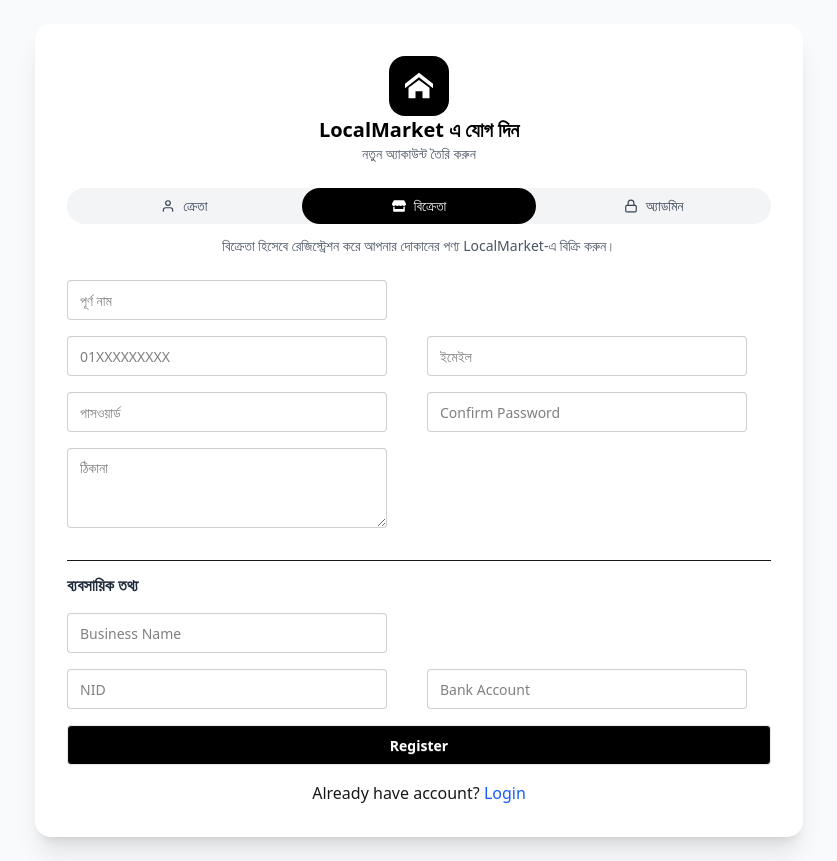
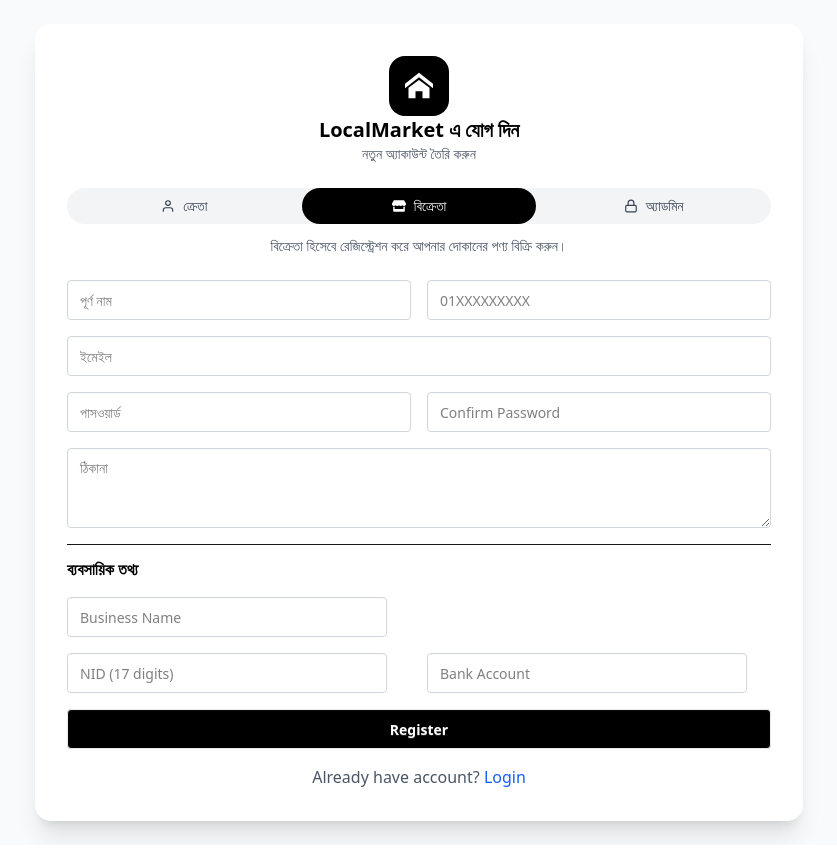
Before and after one commit to devsamin/Local-Market-Frontend, a React (Vite) app: page /register in a window 1280 px wide. Both pictures are taken after a click on the button "বিক্রেতা". Shown: the whole page, without its empty margins (221-1058 px from the left). Built offline with nearby package versions, Linux system fonts and the light colour scheme.

Commit message:
update rt

```diff
--- a/src/Pages/Authentications/RegisterPage.jsx
+++ b/src/Pages/Authentications/RegisterPage.jsx
@@ -481,7 +481,6 @@
 // };
 
 // export default RegisterPage;
-
 import React, { useContext, useState } from "react";
 import { useForm } from "react-hook-form";
 import axios from "axios";
@@ -573,15 +572,14 @@
   const roleDescription = {
     buyer:
       "ক্রেতা হিসেবে রেজিস্ট্রেশন করে স্থানীয় বিক্রেতাদের কাছ থেকে পণ্য কিনুন।",
-    seller:
-      "বিক্রেতা হিসেবে রেজিস্ট্রেশন করে আপনার দোকানের পণ্য LocalMarket-এ বিক্রি করুন।",
+    seller: "বিক্রেতা হিসেবে রেজিস্ট্রেশন করে আপনার দোকানের পণ্য বিক্রি করুন।",
     admin: "অ্যাডমিন রেজিস্ট্রেশন শুধুমাত্র অনুমোদিত ব্যক্তিদের জন্য।",
   };
 
   return (
     <div className="min-h-screen flex items-center justify-center bg-gray-50 px-3 py-6">
       <Helmet>
-        <title>রেজিস্টার পৃষ্ঠা | LocalMarket</title>
+        <title>রেজিস্টার | LocalMarket</title>
       </Helmet>
 
       <div className="bg-white shadow-xl rounded-2xl w-full max-w-3xl p-8">
@@ -599,21 +597,19 @@
         {/* Role Selector */}
         <div className="flex bg-gray-100 rounded-full mb-3 text-sm font-medium">
           {[
-            { key: "buyer", label: "ক্রেতা" },
-            { key: "seller", label: "বিক্রেতা" },
-            { key: "admin", label: "অ্যাডমিন" },
+            { key: "buyer", label: "ক্রেতা", icon: <FiUser /> },
+            { key: "seller", label: "বিক্রেতা", icon: <FaStore /> },
+            { key: "admin", label: "অ্যাডমিন", icon: <FiLock /> },
           ].map((tab) => (
             <button
               key={tab.key}
               type="button"
-              className={`flex-1 flex items-center justify-center gap-2 py-2 rounded-full transition ${
+              onClick={() => setRole(tab.key)}
+              className={`flex-1 flex items-center justify-center gap-2 py-2 rounded-full ${
                 role === tab.key ? "bg-black text-white" : "text-gray-700"
               }`}
-              onClick={() => setRole(tab.key)}
             >
-              {tab.key === "buyer" && <FiUser />}
-              {tab.key === "seller" && <FaStore />}
-              {tab.key === "admin" && <FiLock />}
+              {tab.icon}
               {tab.label}
             </button>
           ))}
@@ -623,105 +619,118 @@
           {roleDescription[role]}
         </div>
 
-        {/* Form */}
+        {/* FORM */}
         <form
           onSubmit={handleSubmit(onSubmit)}
           className="grid grid-cols-2 gap-4"
         >
           {/* Full Name */}
+          <div>
             <input
               {...register("fullName", { required: "পূর্ণ নাম লিখুন" })}
               placeholder="পূর্ণ নাম"
-            className="input input-bordered col-span-2 bg-white text-black"
+              className="input input-bordered w-full h-10 bg-white text-black border border-gray-300"
             />
+            {errors.fullName && (
+              <p className="text-red-600 text-sm">{errors.fullName.message}</p>
+            )}
+          </div>
 
           {/* Phone */}
+          <div>
             <input
-            {...register("phone", { required: "মোবাইল নাম্বার দিন" })}
+              {...register("phone", {
+                required: "মোবাইল নাম্বার দিন",
+              })}
               placeholder="01XXXXXXXXX"
-            className="input input-bordered bg-white text-black"
+              className="input input-bordered w-full h-10 bg-white text-black border border-gray-300"
             />
+          </div>
 
           {/* Email */}
+          <div className="col-span-2">
             <input
               {...register("email", { required: "ইমেইল দিন" })}
               placeholder="ইমেইল"
-            className="input input-bordered bg-white text-black"
+              className="input input-bordered w-full h-10 bg-white text-black border border-gray-300"
             />
+          </div>
 
           {/* Password */}
+          <div>
             <input
               {...register("password", {
                 required: "পাসওয়ার্ড দিন",
-              minLength: { value: 6, message: "কমপক্ষে ৬ অক্ষর" },
+                minLength: {
+                  value: 6,
+                  message: "কমপক্ষে ৬ অক্ষর",
+                },
               })}
               type="password"
               placeholder="পাসওয়ার্ড"
-            className="input input-bordered bg-white text-black"
+              className="input input-bordered w-full h-10 bg-white text-black border border-gray-300"
             />
+          </div>
 
           {/* Confirm Password */}
+          <div>
             <input
               {...register("confirmPassword", {
-              validate: (value) => value === password || "পাসওয়ার্ড মেলেনি",
+                validate: (value) => value === password || "পাসওয়ার্ড মিলেনি",
               })}
               type="password"
               placeholder="Confirm Password"
-            className="input input-bordered bg-white text-black"
+              className="input input-bordered w-full h-10 bg-white text-black border border-gray-300"
             />
+          </div>
 
           {/* Address */}
+          <div className="col-span-2">
             <textarea
               {...register("address")}
               placeholder="ঠিকানা"
-            className="textarea textarea-bordered col-span-2 bg-white text-black"
+              className="textarea textarea-bordered w-full bg-white text-black border border-gray-300"
             ></textarea>
+          </div>
 
-          {/* Seller Section */}
+          {/* SELLER INFO */}
           {role === "seller" && (
             <>
-              <div className="col-span-2 mt-4 border-t pt-3">
-                <h3 className="font-semibold text-gray-800">ব্যবসায়িক তথ্য</h3>
+              <div className="col-span-2 border-t pt-3">
+                <h3 className="font-semibold text-black">ব্যবসায়িক তথ্য</h3>
               </div>
 
               <input
-                {...register("businessName", {
-                  required: "ব্যবসার নাম লিখুন",
-                })}
+                {...register("businessName")}
                 placeholder="Business Name"
-                className="input input-bordered col-span-2 bg-white text-black"
+                className="input input-bordered col-span-2 bg-white text-black border border-gray-300"
               />
 
               <input
-                {...register("nidNumber", {
-                  required: "NID দিন",
-                  pattern: {
-                    value: /^[0-9]{17}$/,
-                    message: "১৭ সংখ্যার NID দিন",
-                  },
-                })}
-                placeholder="NID"
-                className="input input-bordered bg-white text-black"
+                {...register("nidNumber")}
+                placeholder="NID (17 digits)"
+                className="input input-bordered bg-white text-black border border-gray-300"
               />
 
               <input
-                {...register("bankAccount", {
-                  required: "Bank account দিন",
-                })}
+                {...register("bankAccount")}
                 placeholder="Bank Account"
-                className="input input-bordered bg-white text-black"
+                className="input input-bordered bg-white text-black border border-gray-300"
               />
             </>
           )}
 
+          {/* ERROR */}
           {errorMsg && <p className="col-span-2 text-red-600">{errorMsg}</p>}
 
+          {/* SUBMIT */}
           <button className="btn col-span-2 bg-black text-white">
             {loading ? "Loading..." : "Register"}
           </button>
         </form>
 
-        <p className="text-center mt-4">
+        {/* FOOTER */}
+        <p className="text-center mt-4 text-gray-600">
           Already have account?{" "}
           <Link to="/login" className="text-blue-600">
             Login
```
Lines whose indentation alone changed are shown as unchanged.
